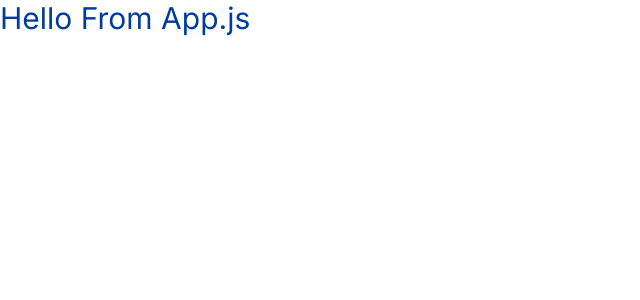
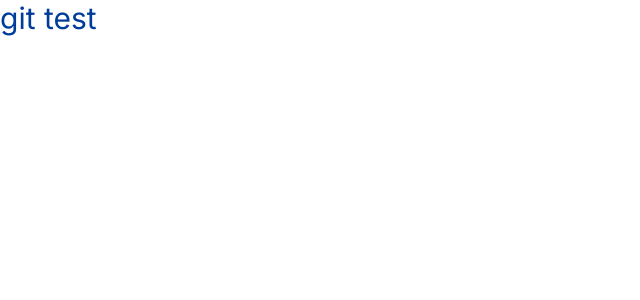
Before and after one commit to AbdulrahmanS254/Taskly, a React (Vite) app: page / in a window 1280 px wide. Shown: the top 300 px of the page, without its empty margins (0-640 px from the left). Built offline with nearby package versions, Linux system fonts and the light colour scheme.

Commit message:
test: testing git

```diff
--- a/src/App.tsx
+++ b/src/App.tsx
@@ -3,7 +3,9 @@ import './index.css';
 function App() {
     return (
         <>
-            <h1 className="text-primary text-3xl">Hello From App.js</h1>
+            <h1 className="text-primary text-3xl">
+                git test
+            </h1>
         </>
     );
 }
```
